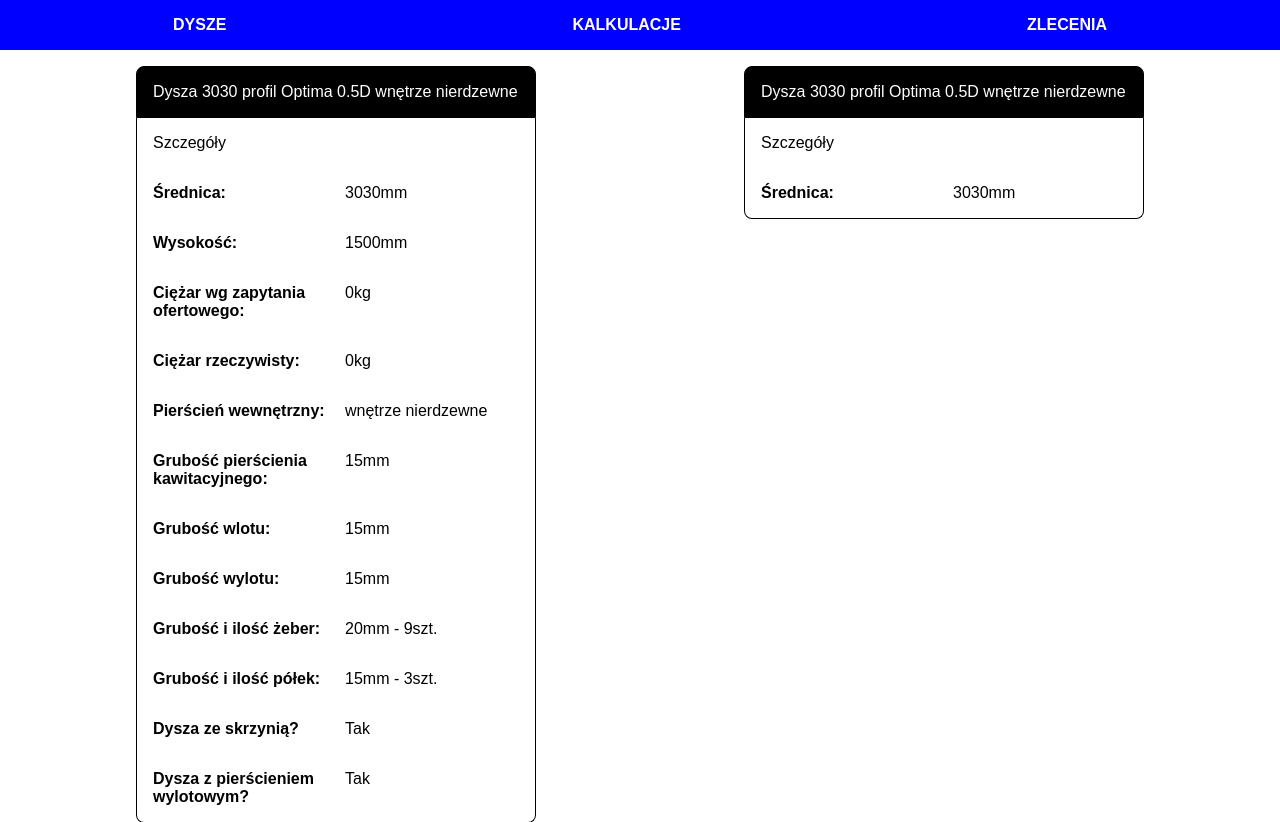
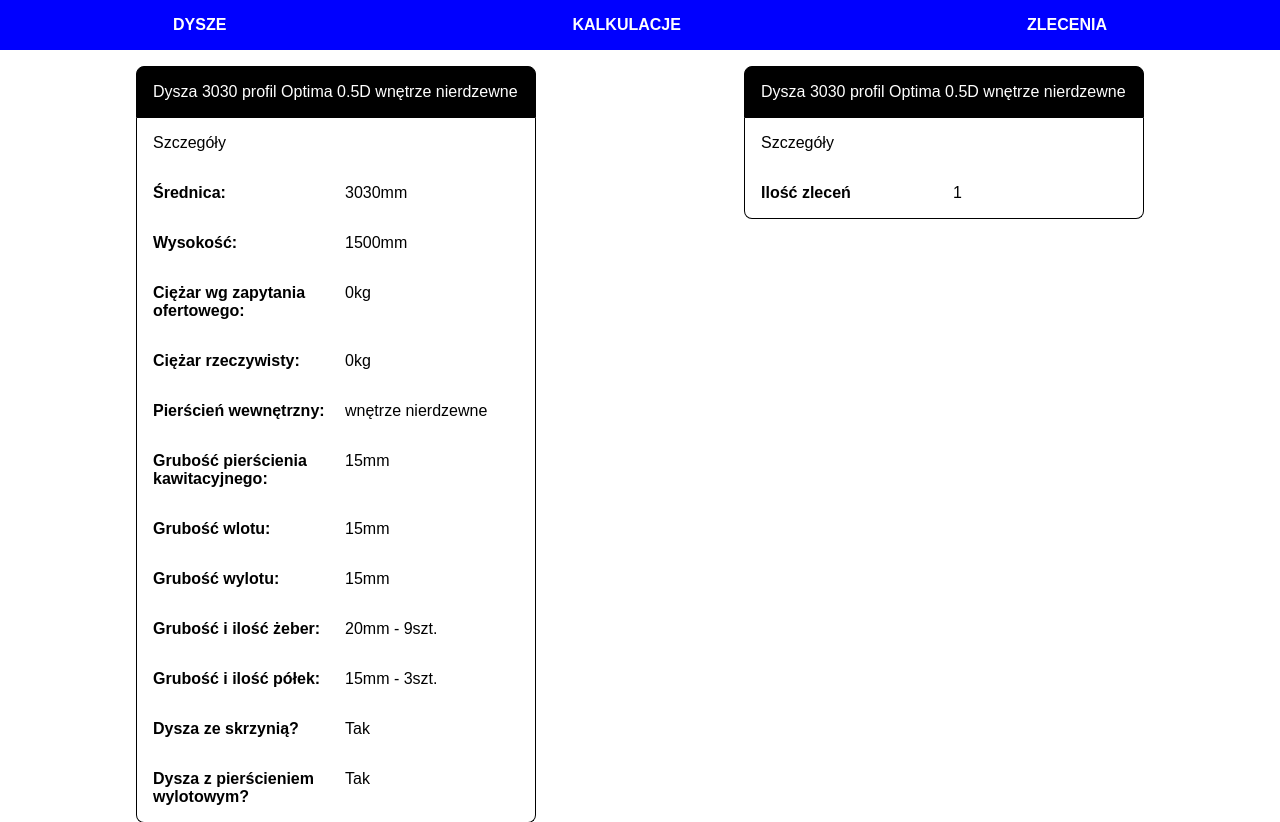
Before and after one commit to djzib0/django_nozzle_calculator, a Django app: page /nozzles/1/ in a window 1280 px wide. Shown: the top 822 px of the page. Run offline with Django 4.2, Linux system fonts and the light colour scheme; data comes from the database, SQL or seed files in the repository.

Commit message:
added nozzle_total_orders variable and implemented in template view

```diff
--- a/nozzle_calculator/calculator/templates/calculator/nozzle-details.html
+++ b/nozzle_calculator/calculator/templates/calculator/nozzle-details.html
@@ -80,8 +80,8 @@
     <div class="item-details">
       <p>Szczegóły</p>
       <div class="item-details-box">
-        <p id="item-detail-name">Średnica: </p>
-        <p id="item-detail-value">{{ nozzle.diameter }}mm</p>
+        <p id="item-detail-name">Ilość zleceń</p>
+        <p id="item-detail-value">{{ nozzle_total_orders }}</p>
       </div>
     </div>
   </div>
--- a/nozzle_calculator/calculator/views.py
+++ b/nozzle_calculator/calculator/views.py
@@ -1,5 +1,5 @@
 from django.shortcuts import render
-from .models import Nozzle
+from .models import Nozzle, Order
 
 from .functions import translate_type_name
 
@@ -24,9 +24,13 @@ def nozzleDetailsView(request, nozzle_id):
     nozzle = Nozzle.objects.get(id=nozzle_id)
     ratio = round((nozzle.profile_height / nozzle.diameter), 1)
     type_name = translate_type_name(str(nozzle.inner_ring_type))
+    orders = Order.objects.all()
+    nozzle_total_orders = orders.filter(nozzle=nozzle).count()
+
     context = {'nozzle': nozzle,
                'ratio': ratio,
                'type_name': type_name,
+               'nozzle_total_orders': nozzle_total_orders,
                }
     template = 'calculator/nozzle-details.html'
 
```
